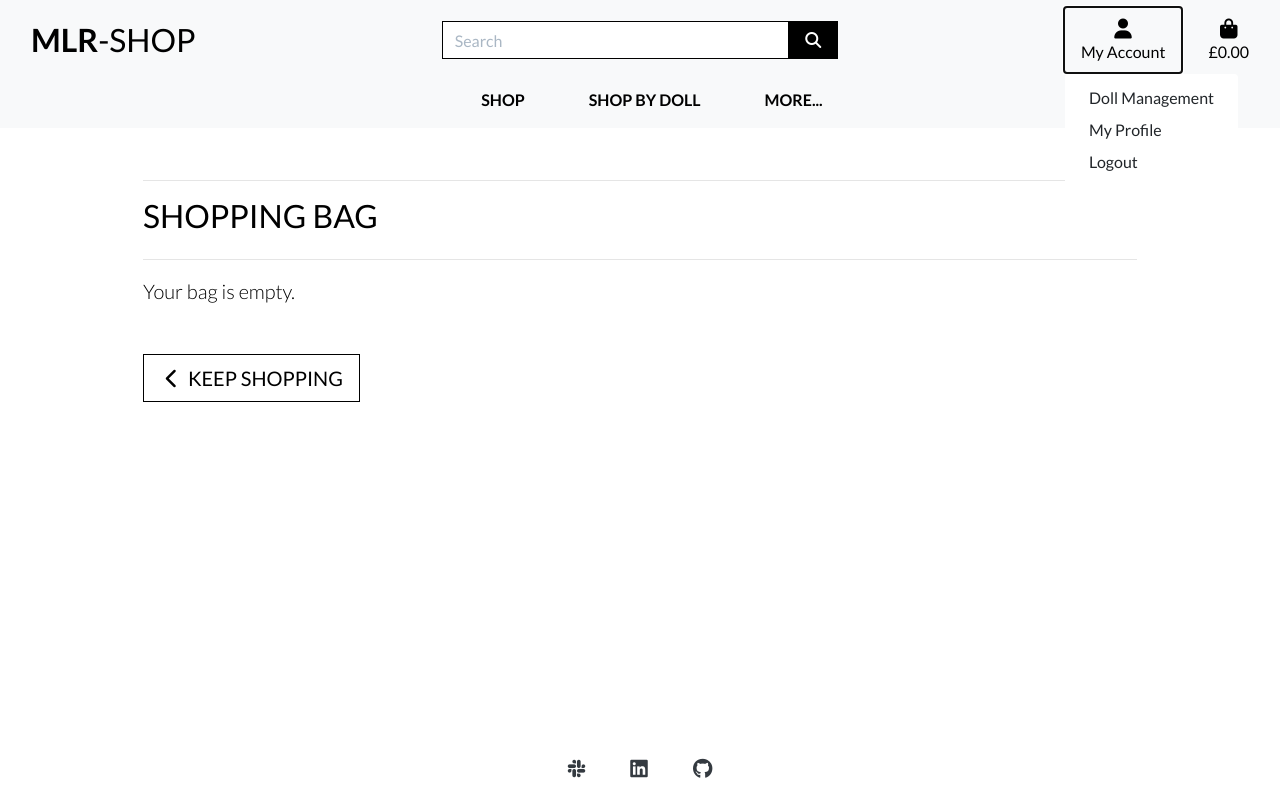
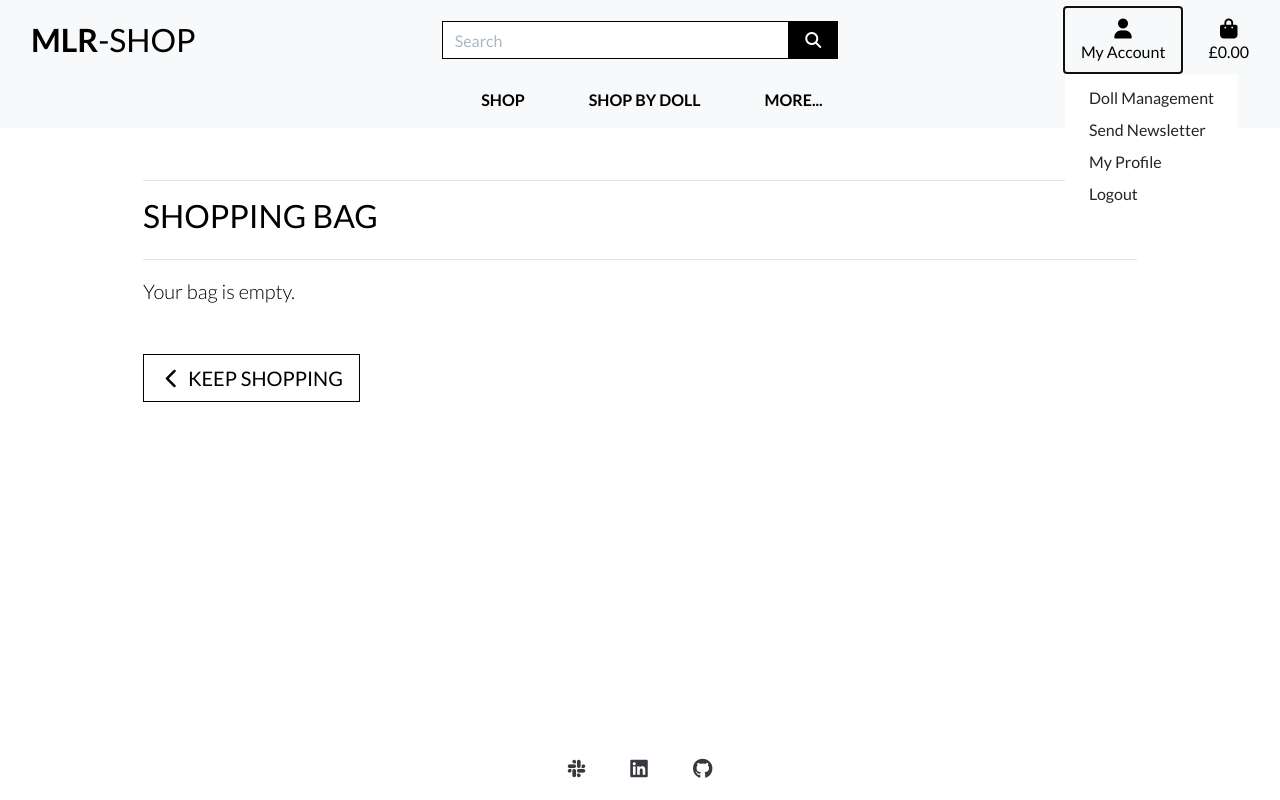
Before and after one commit to onabz/mlr-shop, a Django app: page /bag/ in a window 1280 px wide, after a click on "My Account". Run offline with Django 3.2, Linux system fonts and the light colour scheme; a user stored in the database is signed in; some libraries are stand-ins or nearby versions.

Commit message:
Create link for sending out newsletters

```diff
--- a/templates/base.html
+++ b/templates/base.html
@@ -84,6 +84,7 @@
               {% if request.user.is_authenticated %}
               {% if request.user.is_superuser %}
               <a href="{% url 'add_doll' %}" class="dropdown-item">Doll Management</a>
+              <a href="{% url 'send_message' %}" class="dropdown-item">Send Newsletter</a>
               {% endif %}
               <a href="{% url 'profile' %}" class="dropdown-item">My Profile</a>
               <a href="{% url 'account_logout' %}" class="dropdown-item">Logout</a>
```
